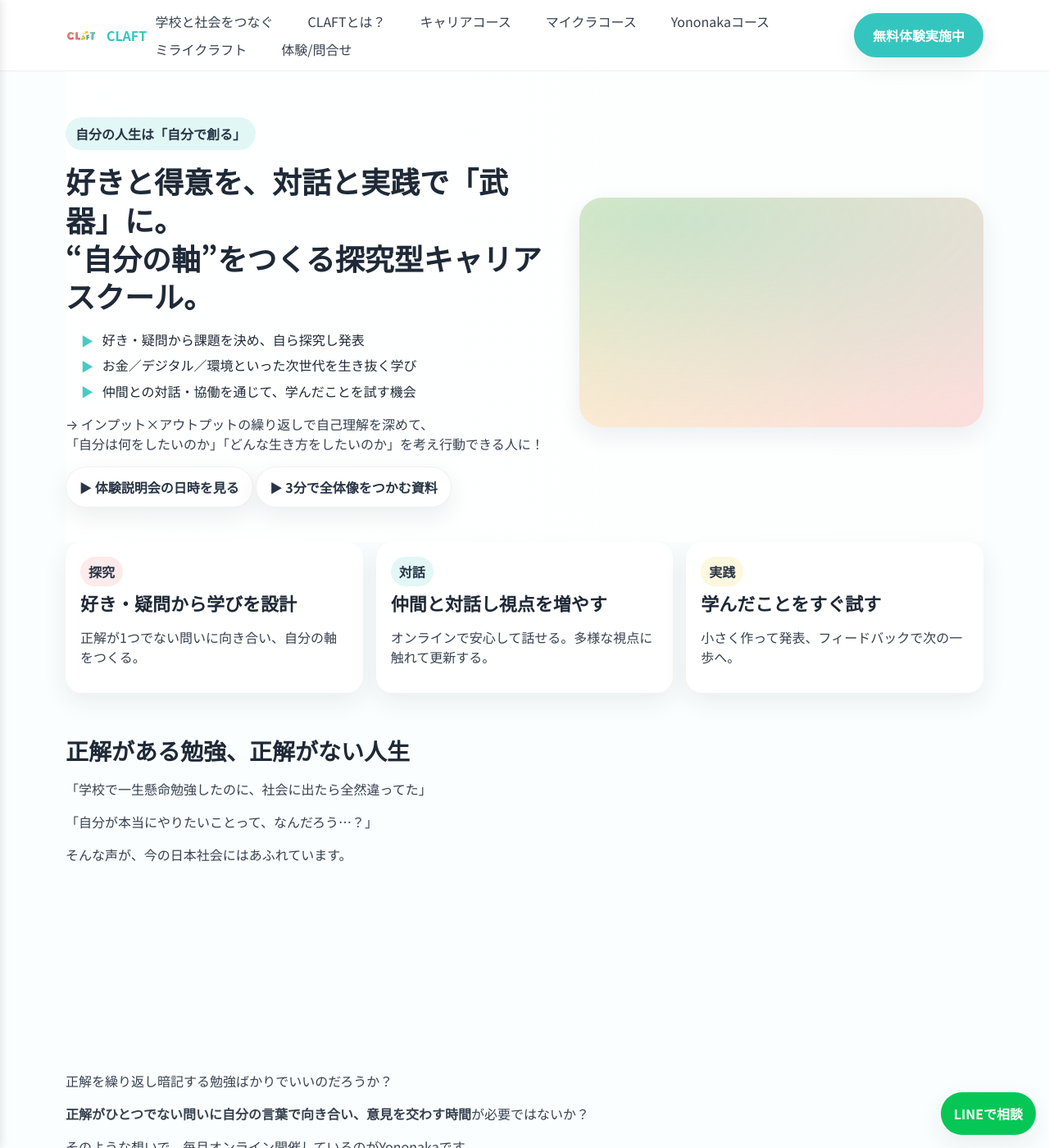
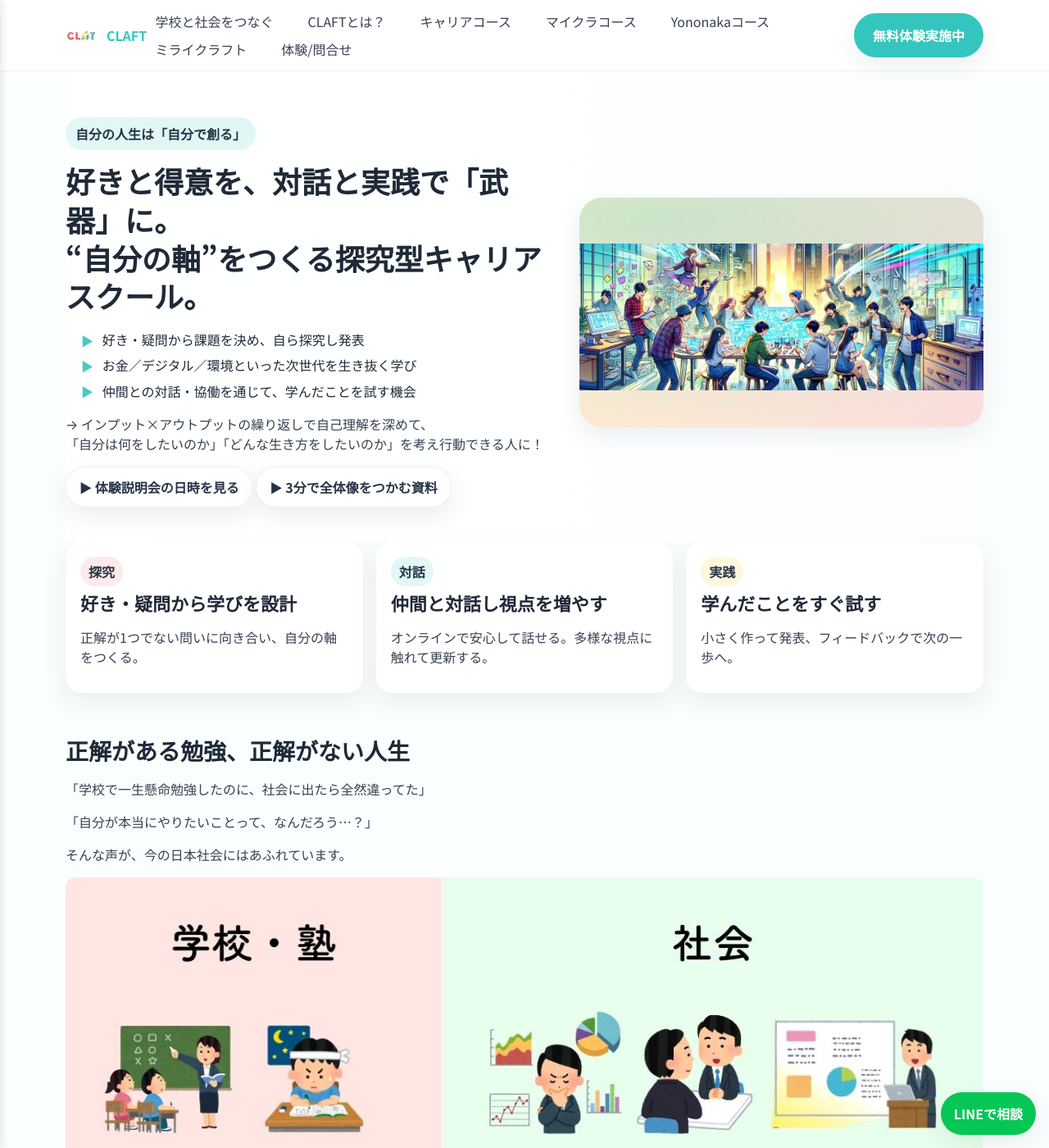
Before and after one commit to keepon1115/claft, a Jekyll site: the page built from index.html, in a window 1280 px wide and 1400 px high. Shown: the whole window at 82% size. Built offline with Jekyll 4.4.1, drawn with Linux system fonts in a browser that asks for light colours; some web fonts are replaced.

Commit message:
トップ画像挿入

```diff
--- a/index.html
+++ b/index.html
@@ -4,6 +4,12 @@ title: トップ
 description: 探究×対話×実践で“自分の軸”をつくるオンラインスクール。小中高向けにキャリア／マイクラSDGs／Yononaka（対話）／ミライクラフト（実践）を提供。相談→体験→入会でスタート。
 image: /assets/og/og.jpg
 ---
+
+<style>
+  /* 16:9 汎用クラス */
+  .img-16x9{aspect-ratio:16/9;width:100%;height:auto;object-fit:cover;border-radius:12px}
+  .img-16x9.hero{border-radius:16px}
+</style>
 
 <main id="top">
 
@@ -30,7 +36,10 @@ image: /assets/og/og.jpg
           <a class="btn btn-ghost" href="#download">▶ 3分で全体像をつかむ資料</a>
         </div>
       </div>
-      <div class="hero-visual reveal" aria-hidden="true"></div>
+      <!-- 画像を直接反映（16:9） -->
+      <figure class="hero-visual reveal" style="margin:0">
+        <img class="img-16x9 hero" src="{{ site.baseurl }}/assets/top_hero.jpg" alt="CLAFTの雰囲気を伝えるヒーロー画像">
+      </figure>
     </div>
   </section>
 
@@ -61,7 +70,10 @@ image: /assets/og/og.jpg
     <p>「学校で一生懸命勉強したのに、社会に出たら全然違ってた」</p>
     <p>「自分が本当にやりたいことって、なんだろう…？」</p>
     <p>そんな声が、今の日本社会にはあふれています。</p>
-    <div class="hero-visual reveal" style="height:220px;margin:10px 0 6px" aria-hidden="true"></div>
+    <!-- 背景divをやめて16:9画像を挿入 -->
+    <figure class="reveal" style="margin:10px 0 6px">
+      <img class="img-16x9" src="{{ site.baseurl }}/assets/top_philosophy.jpg" alt="正解がない問いに向き合うイメージ">
+    </figure>
     <p>正解を繰り返し暗記する勉強ばかりでいいのだろうか？</p>
     <p><strong>正解がひとつでない問いに自分の言葉で向き合い、意見を交わす時間</strong>が必要ではないか？</p>
     <p>そのような想いで、毎月オンライン開催しているのがYononakaです。</p>
@@ -69,7 +81,9 @@ image: /assets/og/og.jpg
     <div class="grid-4" style="margin-top:12px">
       <article class="course-card reveal">
         <a href="{{ site.baseurl }}/yononaka.html" style="text-decoration:none;color:inherit">
-          <div class="course-media" aria-hidden="true"></div>
+          <figure class="course-media" style="margin:0">
+            <img class="img-16x9" src="{{ site.baseurl }}/assets/card_yononaka.jpg" alt="Yononaka（対話型ワークショップ）">
+          </figure>
           <div class="course-body">
             <h3>Yononaka（対話型ワークショップ）</h3>
             <p>
@@ -93,7 +107,9 @@ image: /assets/og/og.jpg
     <div class="grid-4" style="margin-top:12px">
       <article class="course-card reveal">
         <a href="{{ site.baseurl }}/career.html" style="text-decoration:none;color:inherit">
-          <div class="course-media" aria-hidden="true"></div>
+          <figure class="course-media" style="margin:0">
+            <img class="img-16x9" src="{{ site.baseurl }}/assets/card_career.jpg" alt="キャリアコース（中高生向け）">
+          </figure>
           <div class="course-body">
             <h3>キャリアコース（中高生向け）</h3>
             <p>
@@ -108,7 +124,9 @@ image: /assets/og/og.jpg
 
       <article class="course-card reveal">
         <a href="{{ site.baseurl }}/minecraft.html" style="text-decoration:none;color:inherit">
-          <div class="course-media" aria-hidden="true"></div>
+          <figure class="course-media" style="margin:0">
+            <img class="img-16x9" src="{{ site.baseurl }}/assets/card_minecraft.jpg" alt="マイクラSDGsコース（小学生向け）">
+          </figure>
           <div class="course-body">
             <h3>マイクラSDGsコース（小学生向け）</h3>
             <p>
@@ -134,7 +152,9 @@ image: /assets/og/og.jpg
     <div class="grid-4" style="margin-top:12px">
       <article class="course-card reveal">
         <a href="{{ site.baseurl }}/futurecraft.html" style="text-decoration:none;color:inherit">
-          <div class="course-media" aria-hidden="true"></div>
+          <figure class="course-media" style="margin:0">
+            <img class="img-16x9" src="{{ site.baseurl }}/assets/card_futurecraft.jpg" alt="ミライクラフト（実践プログラム）">
+          </figure>
           <div class="course-body">
             <h3>ミライクラフト（実践プログラム）</h3>
             <p>
@@ -178,7 +198,7 @@ image: /assets/og/og.jpg
   <section class="section container wadas" id="wadas">
     <h2>キャリアは馬車の轍</h2>
     <p class="sub">道はまっすぐじゃない。自分でハンドルを握り、進んだ軌跡が“キャリア”。</p>
-    <a class="btn btn-ghost" href="#">詳しく見る</a>
+    <!-- 依頼により「詳しく見る」ボタンを削除 -->
     <div class="wadas-wrap">
       <svg id="wadasPath" viewBox="0 0 1200 240" fill="none" xmlns="http://www.w3.org/2000/svg" aria-hidden="true">
         <defs>
```
Also changed, not shown: assets/card_career.jpg (added), assets/card_futurecraft.jpg (added), assets/card_minecraft.jpg (added), assets/card_yononaka.jpg (added), assets/top_hero.jpg (added), assets/top_philosophy.jpg (added).
